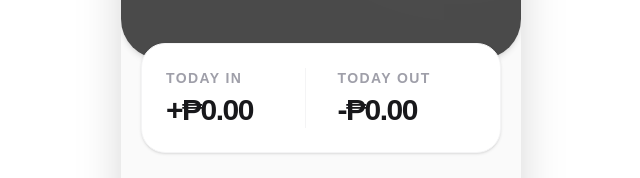
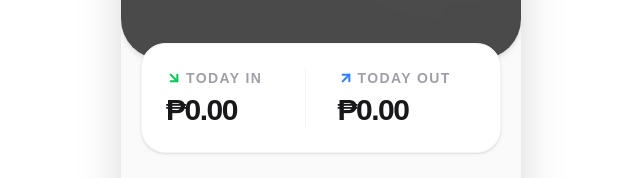
Before and after one commit to EsguerraJanuard/sns-app, a Next.js app in the folder frontend/: page / in a window 1280 px wide. Shown: the part 177-355 px from the top of the page, without its empty margins (319-959 px from the left). Built offline with nearby package versions, Linux system fonts and the light colour scheme; no server answers; the database is empty.

Commit message:
style: Clean up Today In/Out summary layout on Dashboard

```diff
--- a/frontend/src/app/page.tsx
+++ b/frontend/src/app/page.tsx
@@ -67,15 +67,17 @@ export default async function DashboardPage() {
         <section className="bg-white rounded-3xl p-6 shadow-sm border border-zinc-100 flex gap-4 divide-x divide-zinc-100">
           <div className="flex-1 min-w-0">
             <div className="text-sm font-bold text-zinc-400 uppercase tracking-widest mb-1 flex items-center gap-1">
+              <ArrowDownRight size={16} className="text-green-500" strokeWidth={3} />
               TODAY IN
             </div>
-            <div className="text-3xl font-black text-zinc-900 tracking-tighter whitespace-nowrap">+{formatPHPCompact(todaySummary.in)}</div>
+            <div className="text-3xl font-black text-zinc-900 tracking-tighter whitespace-nowrap">{formatPHPCompact(todaySummary.in)}</div>
           </div>
           <div className="flex-1 pl-4 min-w-0">
             <div className="text-sm font-bold text-zinc-400 uppercase tracking-widest mb-1 flex items-center gap-1">
+              <ArrowUpRight size={16} className="text-blue-500" strokeWidth={3} />
               TODAY OUT
             </div>
-            <div className="text-3xl font-black text-zinc-900 tracking-tighter whitespace-nowrap">-{formatPHPCompact(todaySummary.out)}</div>
+            <div className="text-3xl font-black text-zinc-900 tracking-tighter whitespace-nowrap">{formatPHPCompact(todaySummary.out)}</div>
           </div>
         </section>
 
```
